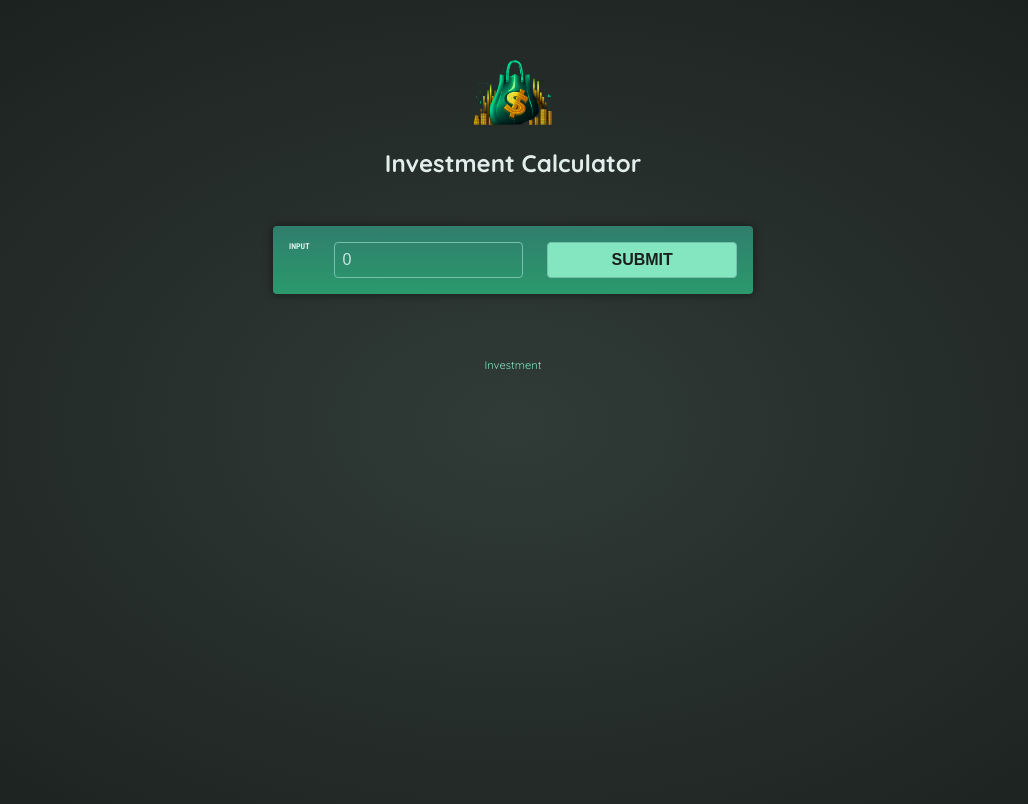
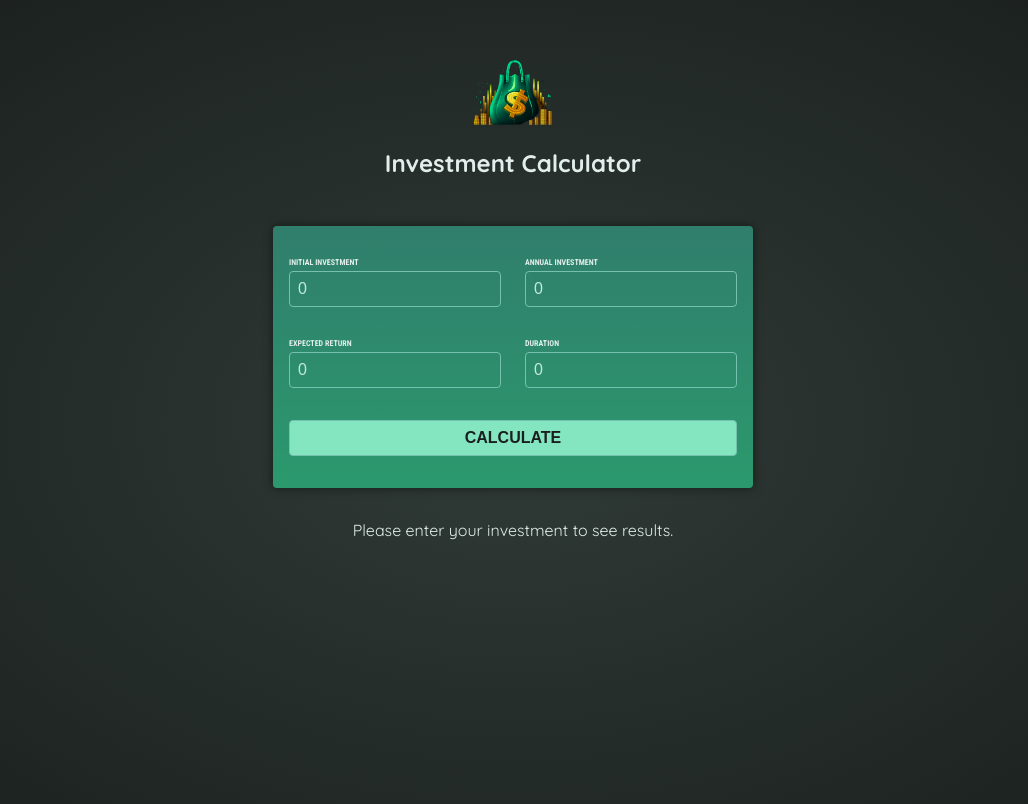
Before and after one commit to neb-dev/angular2, an Angular app: page / in a window 1280 px wide. Shown: the top 804 px of the page, without its empty margins (127-1155 px from the left). Built offline with nearby package versions, Linux system fonts and the light colour scheme.

Commit message:
adds result rows to investment-results table

```diff
--- a/src/app/app.component.html
+++ b/src/app/app.component.html
@@ -1,6 +1,6 @@
 <main>
   <app-header />
-  <app-user-input (userInput)="addInvestment($event)" />
-  <app-investment-results [investments]="investments" />
+  <app-user-input (userInput)="handleUserInput($event)" />
+  <app-investment-results [results]="investmentResults" />
 </main>
 <router-outlet />
--- a/src/app/app.component.ts
+++ b/src/app/app.component.ts
@@ -3,6 +3,11 @@ import { RouterOutlet } from '@angular/router';
 import { HeaderComponent } from './header/header.component';
 import { UserInputComponent } from './user-input/user-input.component';
 import { InvestmentResultsComponent } from './investment-results/investment-results.component';
+import {
+  calculateInvestmentResults,
+  InvestmentResults,
+  UserInput,
+} from '../investment-results';
 
 @Component({
   selector: 'app-root',
@@ -16,11 +21,10 @@ import { InvestmentResultsComponent } from './investment-results/investment-resu
   styleUrl: './app.component.css',
 })
 export class AppComponent {
-  investments: number[] = [];
+  investmentResults: InvestmentResults = [];
 
-  addInvestment(amount: number) {
-    this.investments.push(amount);
-    console.log(amount);
-    console.log(this.investments);
+  handleUserInput(userInput: UserInput) {
+    this.investmentResults = calculateInvestmentResults(userInput);
+    console.log(this.investmentResults);
   }
 }
--- a/src/app/investment-results/investment-results.component.html
+++ b/src/app/investment-results/investment-results.component.html
@@ -1,12 +1,26 @@
+@if (!results().length) {
+<p class="center">Please enter your investment to see results.</p>
+} @else {
 <table>
   <thead>
-    Investment
+    <tr>
+      <th>Year</th>
+      <th>Investment Value</th>
+      <th>Interest (Year)</th>
+      <th>Total Interest</th>
+      <th>Invested Capital</th>
+    </tr>
   </thead>
   <tbody>
-    @for (investment of investments(); track investment) {
+    @for (result of results(); track result) {
     <tr>
-      <td>{{ investment }}</td>
+      <td>{{ result.year }}</td>
+      <td>{{ result.valueEndOfYear }}</td>
+      <td>{{ result.interest }}</td>
+      <td>{{ result.totalInterest }}</td>
+      <td>{{ result.totalAmountInvested }}</td>
     </tr>
     }
   </tbody>
 </table>
+}
--- a/src/app/investment-results/investment-results.component.ts
+++ b/src/app/investment-results/investment-results.component.ts
@@ -1,4 +1,5 @@
 import { Component, input } from '@angular/core';
+import { InvestmentResults } from '../../investment-results';
 
 @Component({
   selector: 'app-investment-results',
@@ -7,5 +8,5 @@ import { Component, input } from '@angular/core';
   styleUrl: './investment-results.component.css',
 })
 export class InvestmentResultsComponent {
-  investments = input<number[]>();
+  results = input.required<InvestmentResults>();
 }
--- a/src/app/user-input/user-input.component.html
+++ b/src/app/user-input/user-input.component.html
@@ -1,7 +1,45 @@
-<form (ngSubmit)="submitUserInput()">
+<form (ngSubmit)="handleSubmit()">
   <div class="input-group">
-    <label for="amount">Input</label>
-    <input id="amount" type="number" name="amount" [(ngModel)]="amount" />
-    <button type="submit">Submit</button>
+    <p>
+      <label for="initial-investment">Initial Investment</label>
+      <input
+        id="initial-investment"
+        type="number"
+        name="initial-investment"
+        [(ngModel)]="userInputData.initialInvestment"
+      />
+    </p>
+    <p>
+      <label for="annual-investment">Annual Investment</label>
+      <input
+        id="annual-investment"
+        type="number"
+        name="annual-investment"
+        [(ngModel)]="userInputData.annualInvestment"
+      />
+    </p>
   </div>
+  <div class="input-group">
+    <p>
+      <label for="expected-return">Expected Return</label>
+      <input
+        id="expected-return"
+        type="number"
+        name="expected-return"
+        [(ngModel)]="userInputData.expectedReturn"
+      />
+    </p>
+    <p>
+      <label for="duration">Duration</label>
+      <input
+        id="duration"
+        type="number"
+        name="duration"
+        [(ngModel)]="userInputData.duration"
+      />
+    </p>
+  </div>
+  <p>
+    <button type="submit">Calculate</button>
+  </p>
 </form>
--- a/src/app/user-input/user-input.component.ts
+++ b/src/app/user-input/user-input.component.ts
@@ -1,5 +1,6 @@
 import { Component, output } from '@angular/core';
 import { FormsModule } from '@angular/forms';
+import { UserInput } from '../../investment-results';
 
 @Component({
   selector: 'app-user-input',
@@ -8,9 +9,15 @@ import { FormsModule } from '@angular/forms';
   styleUrl: './user-input.component.css',
 })
 export class UserInputComponent {
-  amount = 0;
-  userInput = output<number>();
-  submitUserInput() {
-    this.userInput.emit(this.amount);
+  userInputData: UserInput = {
+    initialInvestment: 0,
+    annualInvestment: 0,
+    expectedReturn: 0,
+    duration: 0,
+  };
+  userInput = output<UserInput>();
+
+  handleSubmit() {
+    this.userInput.emit(this.userInputData);
   }
 }
--- a/src/investment-results.ts
+++ b/src/investment-results.ts
@@ -2,23 +2,47 @@
 // e.g., integrate it into a service or component
 // You may need to tweak it, depending on where and how you use it
 
-export function calculateInvestmentResults() {
+export interface UserInput {
+  initialInvestment: number;
+  annualInvestment: number;
+  expectedReturn: number;
+  duration: number;
+}
+
+export interface AnnualData {
+  year: number;
+  interest: number;
+  valueEndOfYear: number;
+  annualInvestment: number;
+  totalInterest: number;
+  totalAmountInvested: number;
+}
+
+export type InvestmentResults = AnnualData[];
+
+export function calculateInvestmentResults(
+  userInput: UserInput
+): InvestmentResults {
   const annualData = [];
-  let investmentValue = initialInvestment;
+  let investmentValue = userInput.initialInvestment;
 
-  for (let i = 0; i < duration; i++) {
+  for (let i = 0; i < userInput.duration; i++) {
     const year = i + 1;
-    const interestEarnedInYear = investmentValue * (expectedReturn / 100);
-    investmentValue += interestEarnedInYear + annualInvestment;
+    const interestEarnedInYear =
+      investmentValue * (userInput.expectedReturn / 100);
+    investmentValue += interestEarnedInYear + userInput.annualInvestment;
     const totalInterest =
-      investmentValue - annualInvestment * year - initialInvestment;
+      investmentValue -
+      userInput.annualInvestment * year -
+      userInput.initialInvestment;
     annualData.push({
       year: year,
       interest: interestEarnedInYear,
       valueEndOfYear: investmentValue,
-      annualInvestment: annualInvestment,
+      annualInvestment: userInput.annualInvestment,
       totalInterest: totalInterest,
-      totalAmountInvested: initialInvestment + annualInvestment * year,
+      totalAmountInvested:
+        userInput.initialInvestment + userInput.annualInvestment * year,
     });
   }
 
```
